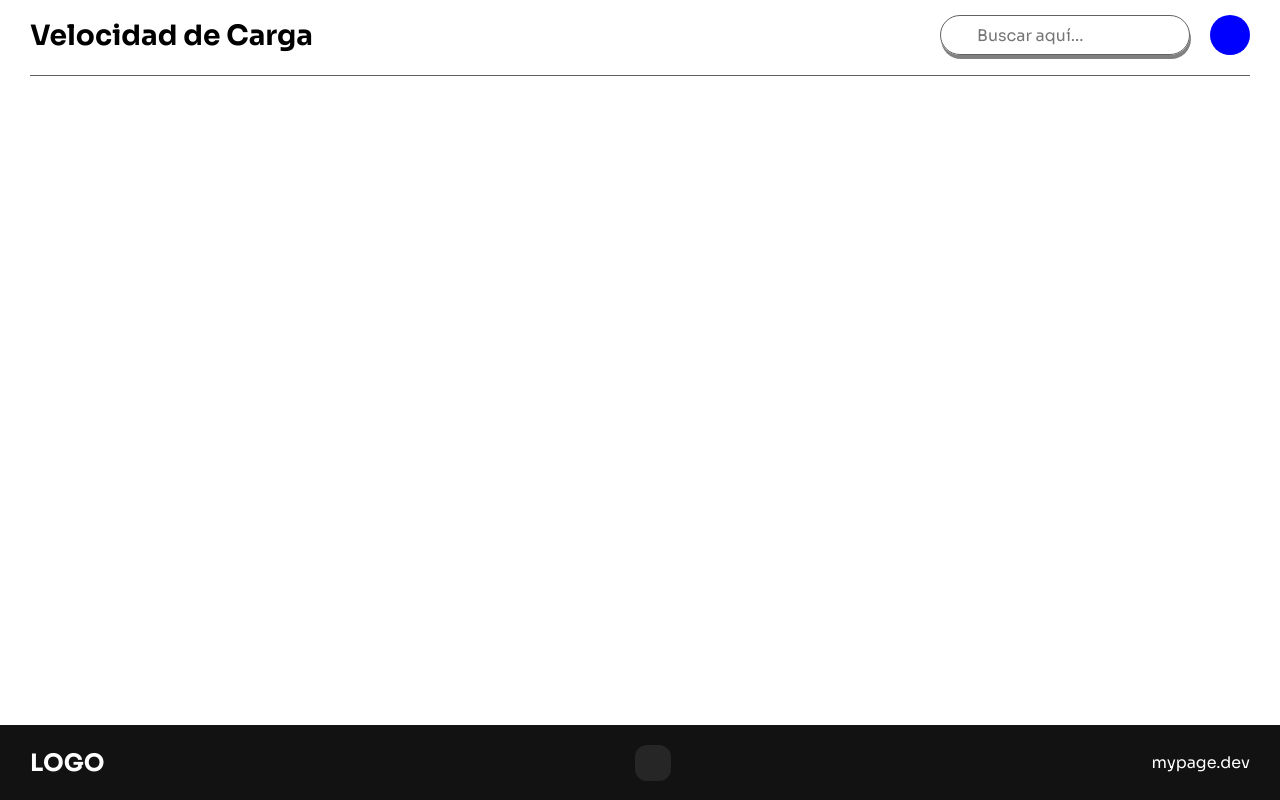
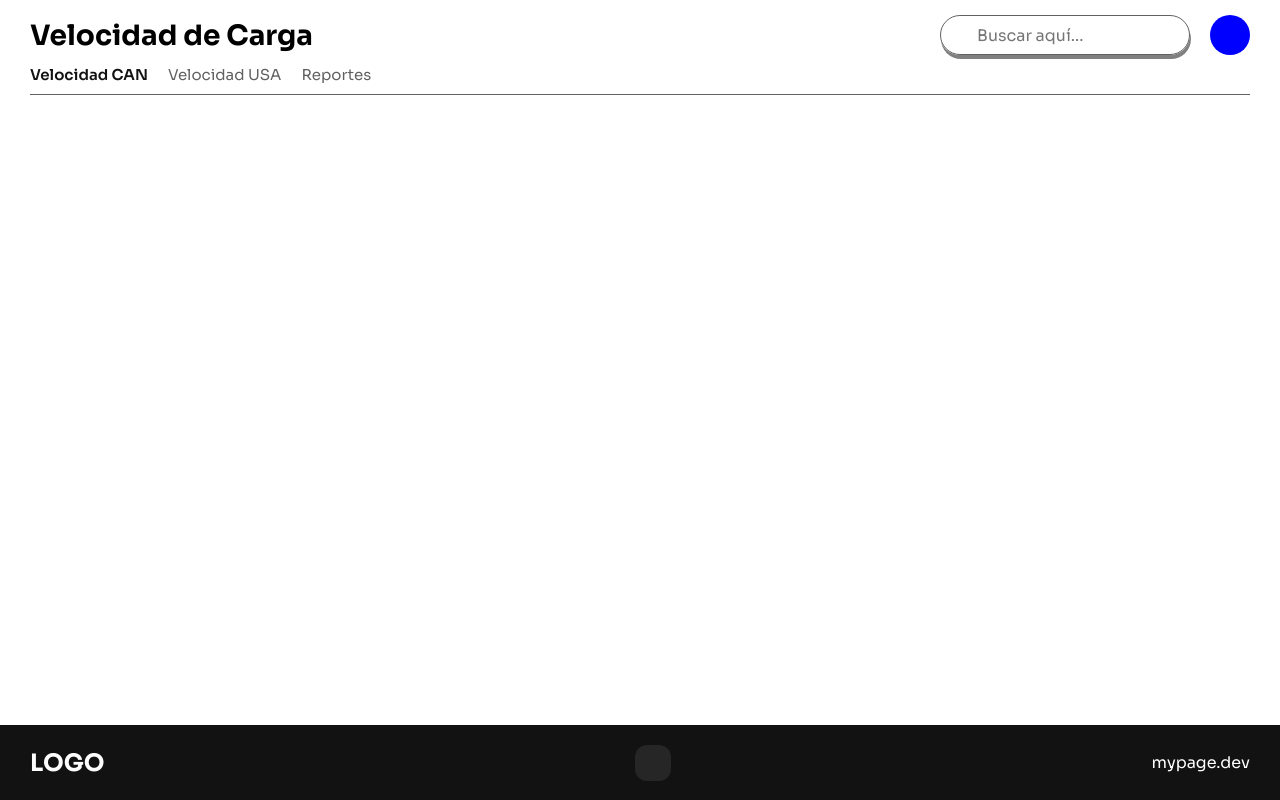
Before and after one commit to rgarciace/nextjs-dashboard, a Next.js app: page /load-speed/can in a window 1280 px wide. Built offline with nearby package versions, Linux system fonts and the light colour scheme; some icons are missing.

Commit message:
feat: agregar page CAN con funcionalidad

```diff
--- a/pages/load-speed/can.js
+++ b/pages/load-speed/can.js
@@ -1,10 +1,13 @@
 import Head from 'next/head'
-import { Sora } from '@next/font/google'
 import Footer from '/components/Footer'
 import styles from '/styles/Home.module.css'
 import Header from '../../components/Header'
 
-const sora = Sora()
+const options = [
+  { text: "Velocidad CAN", path: "/load-speed/can" },
+  { text: "Velocidad USA", path: "/load-speed/usa" },
+  { text: "Reportes", path: "/load-speed/reportes" },
+]
 
 export default function LoadSpeedCan() {
   return (
@@ -16,9 +19,9 @@ export default function LoadSpeedCan() {
         <meta name="viewport" content="width=device-width, initial-scale=1" />
         <link rel="icon" href="/favicon.ico" />
       </Head>
-      <div className={sora.className}>
-        <main className={styles.main}>
-          <Header title="Velocidad de Carga" />
+      <div>
+        <main className="main">
+          <Header title="Velocidad de Carga" options={options} />
         </main>
         <Footer />
       </div>
```
Also changed, not shown: pages/index.js (+3 -5 lines), pages/load-speed/index.js (deleted, +0 -27 lines).
